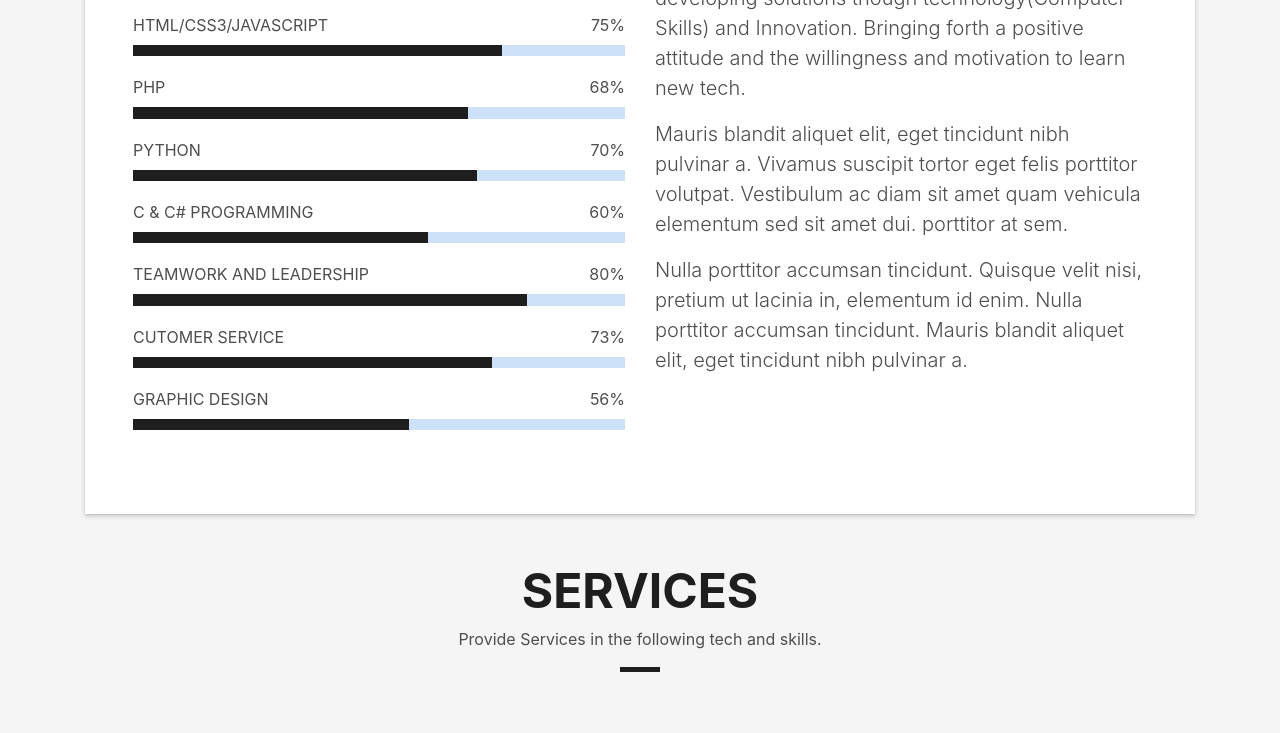
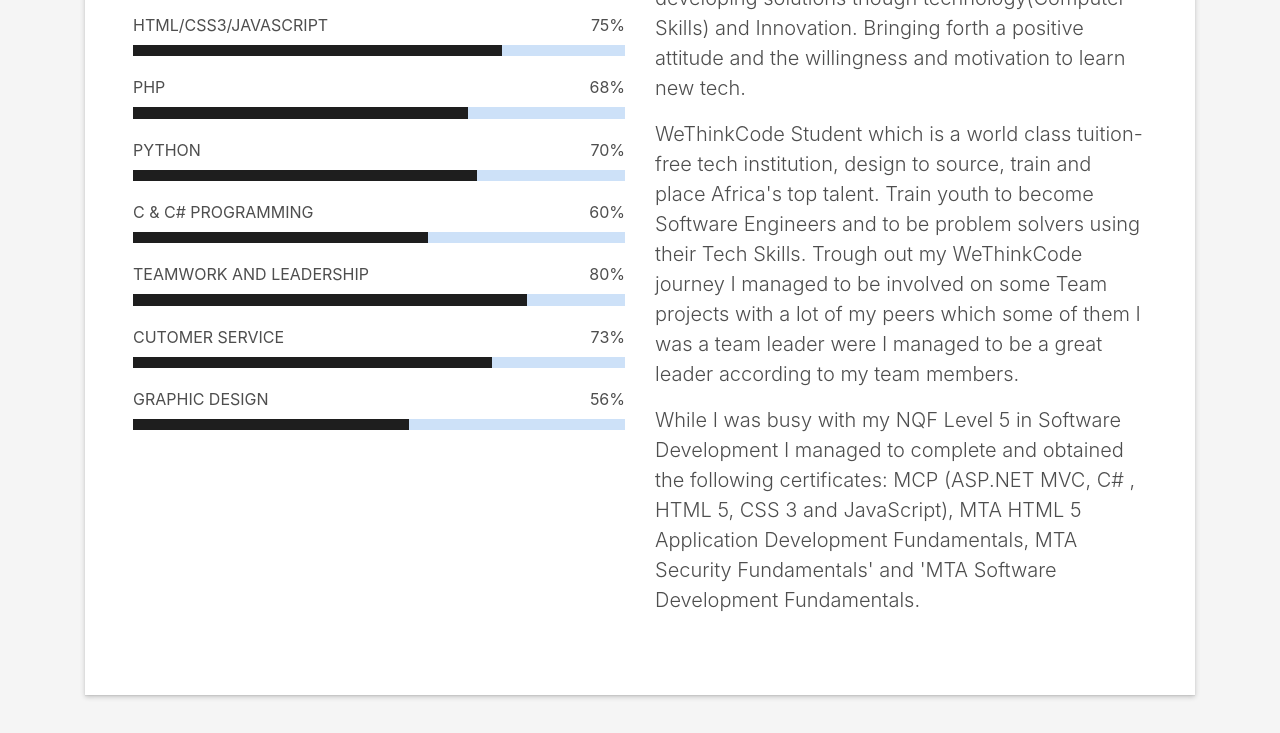
Before and after one commit to kamofoke/KatlehoMofokeng, a plain HTML site: page index.html in a window 1280 px wide. Shown: the part 1151-1884 px from the top of the page. Drawn offline with Linux system fonts and the light colour scheme; files whose address does not match are found by name.

Commit message:
about me

```diff
--- a/index.html
+++ b/index.html
@@ -156,14 +156,16 @@
                     Bringing forth a positive attitude and the willingness and motivation to learn new tech.
                   </p>
                   <p class="lead">
-                    Mauris blandit aliquet elit, eget tincidunt nibh pulvinar a. Vivamus suscipit tortor eget felis
-                    porttitor volutpat. Vestibulum
-                    ac diam sit amet quam vehicula elementum sed sit amet dui. porttitor at sem.
+                    WeThinkCode Student which is a world class tuition-free tech institution,
+                    design to source, train and place Africa's top talent. Train youth to become Software Engineers and
+                    to be problem solvers using their Tech Skills. Trough out my WeThinkCode journey I managed to be involved
+                    on some Team projects with a lot of my peers which some of them I was a team leader were I managed to be a great leader according to my team members.
                   </p>
                   <p class="lead">
-                    Nulla porttitor accumsan tincidunt. Quisque velit nisi, pretium ut lacinia in, elementum id enim.
-                    Nulla porttitor accumsan
-                    tincidunt. Mauris blandit aliquet elit, eget tincidunt nibh pulvinar a.
+                    While I was busy with my NQF Level 5 in Software Development I managed to complete
+                    and obtained the following certificates: MCP (ASP.NET MVC, C# , HTML 5, CSS 3 and
+                    JavaScript), MTA HTML 5 Application Development Fundamentals, MTA Security
+                    Fundamentals' and 'MTA Software Development Fundamentals.
                   </p>
                 </div>
               </div>
```
Also changed, not shown: css/style-green.css (line endings or trailing spaces), css/style-orange.css (line endings or trailing spaces), css/style-purple.css (line endings or trailing spaces), css/style-red.css (line endings or trailing spaces), css/style-sky-blue.css (line endings or trailing spaces).
